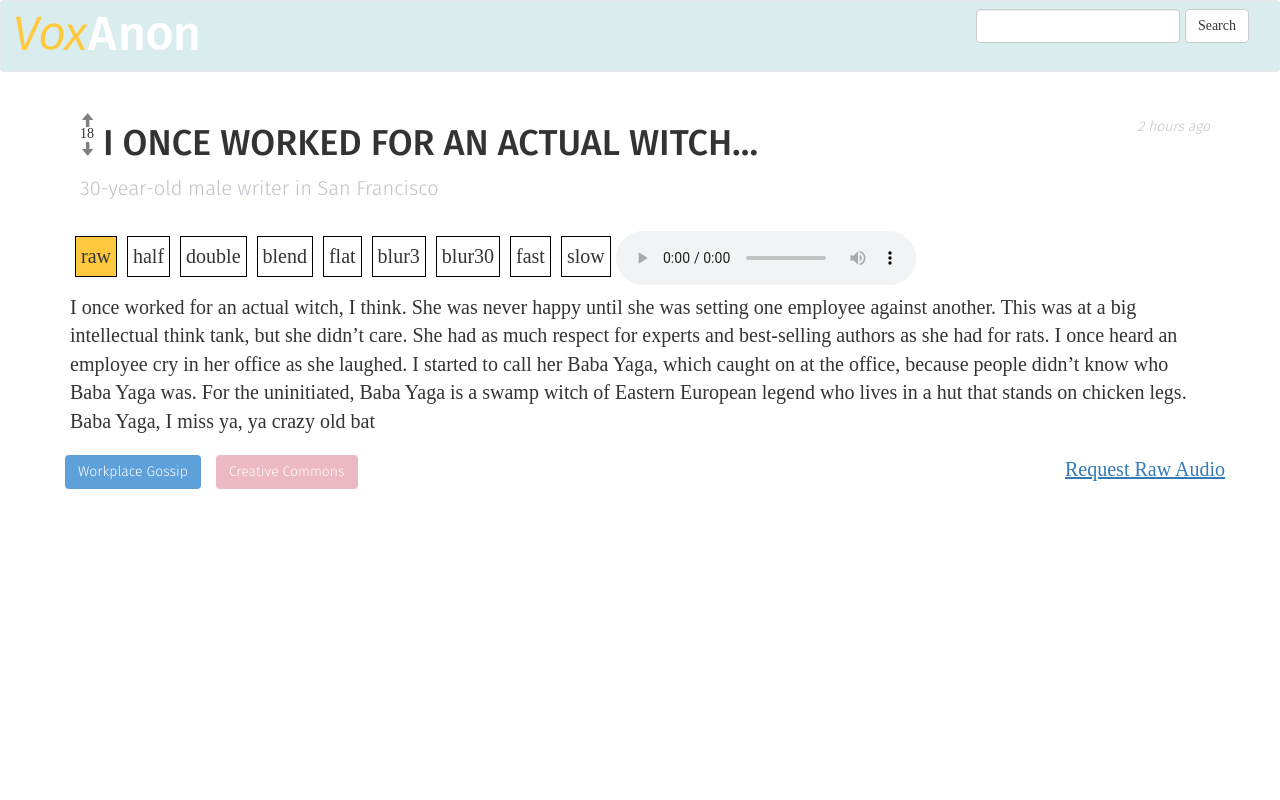
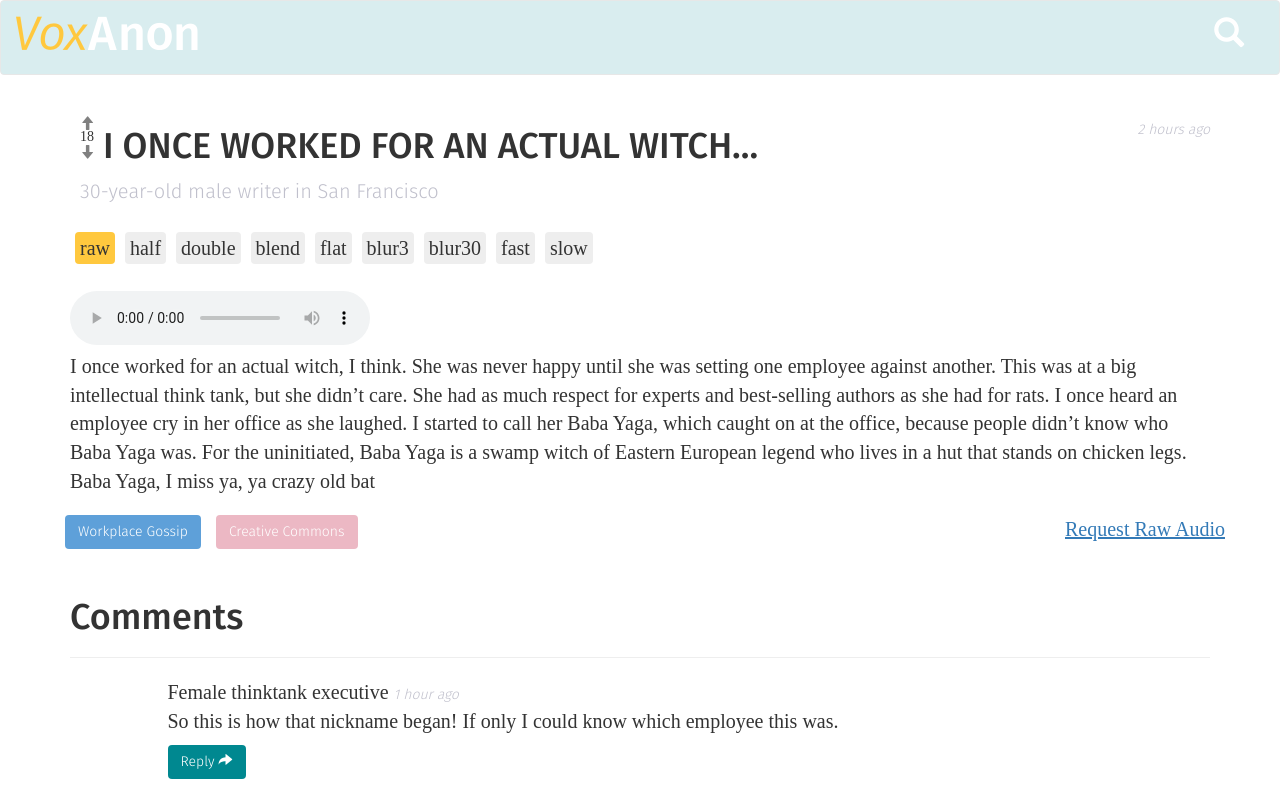
Before and after one commit to strob/voxanon, a plain HTML site: page workgossip-player.html in a window 1280 px wide. Drawn offline with nearby package versions, Linux system fonts and the light colour scheme; a web font is replaced by a local one.

Commit message:
demo version

```diff
--- a/css/style.scss
+++ b/css/style.scss
@@ -82,6 +82,22 @@
     font-style: italic;
 }
 
+.topics-col {
+    line-height: 2;
+}
+
+.glyphicon-search {
+    font-size: 30px !important;
+    padding-top: 15px !important;
+    color: white;
+}
+
+#tag1, #tag2, #tag3 {
+    color: white;
+    font-family: 'Fira Sans', sans-serif;
+    font-weight: 300;
+}
+
 #tag1, #tag2 {
     margin-top: 20px;
     margin-left: 10px;
@@ -89,16 +105,15 @@
 
 #tag1 {
     background-color: #5EA0D9;
-    color: white;
-    font-family: 'Fira Sans', sans-serif;
-    font-weight: 300;
 }
 
 #tag2 {
     background-color: #ECB8C4;
-    color: white;
-    font-family: 'Fira Sans', sans-serif;
-    font-weight: 300;
+
+}
+
+#tag3 {
+    background-color: #008890;
 }
 
 $like-active-color: #5EA0D9;
@@ -256,6 +271,13 @@ h1.title {
     }
 }
 
+.comment-content {
+    h3 {
+        margin-bottom: 0 !important;
+    }
+    margin-left: 40px;
+}
+
 .settings {
     margin-left: -10px;
 }
--- a/js/storywidget.js
+++ b/js/storywidget.js
@@ -33,7 +33,6 @@
         this.render_words();
     }
     $.StoryWidget.prototype.set_audio_source = function() {
-        this.$a.src = document.createElement("br");
         this.$a.src = this.sess_dir + opts[this.cur_opt_idx] + '.mp3';
         this.opts$.forEach(function($o,idx) {
             if(idx == this.cur_opt_idx) {
@@ -92,10 +91,16 @@
 
     }
     $.StoryWidget.prototype.render_audio = function() {
+
+               this.$el.appendChild(document.createElement("br"));
+
         this.$a = document.createElement("audio");
         this.set_audio_source();
         this.$a.controls = "controls";
         this.$el.appendChild(this.$a);
+
+       this.$el.appendChild(document.createElement("br"));
+
     }
     $.StoryWidget.prototype.render_opts = function() {
         this.$opts = document.createElement("div");
@@ -104,7 +109,7 @@
 
         this.opts$ = [];
         opts.forEach(function(name, idx) {
-            var $opt = document.createElement("div");
+            var $opt = document.createElement("span");
             $opt.textContent = name;
             $opt.className = "opt";
             $opt.onclick = function() {
--- a/workgossip-player.html
+++ b/workgossip-player.html
@@ -35,13 +35,17 @@
             <div class="collapse navbar-collapse" id="bs-example-navbar-collapse-1">
                 <ul class="nav navbar-nav">
                 </ul>
+<!--
                 <form class="navbar-form navbar-right">
                     <div class="form-group">
                         <input type="text" class="form-control">
                     </div>
                     <button type="submit" class="btn btn-default">Search</button>
                 </form>
+-->
+
                 <ul class="nav navbar-nav navbar-right">
+               <span class="glyphicon glyphicon-search"></span>
                     <!--                        <li><a href="#">About</a></li>-->
                     <li class="dropdown">
                         <!--                            <a href="#" class="dropdown-toggle" data-toggle="dropdown" role="button" aria-haspopup="true" aria-expanded="false">Dropdown <span class="caret"></span></a>-->
@@ -153,14 +157,32 @@
                             </div>
                         </form>
 
-
-
-
+                    </div>
 
 
                 </div>
             </div>
         </div>
+        <br>
+        <h1>Comments</h1>
+        <div class="comment-content">
+        </div>
+        <hr>
+        <div class="row">
+            <div class="col-sm-1"></div>
+                <div class="col-sm-11">
+                    <span class="highlight">Female thinktank executive</span>
+                    <span class="time">1 hour ago</span>
+                    <p>So this is how that nickname began! If only I could know which employee this was.</p>
+                </div>
+                <br>
+            </div>
+       <div class="row">
+            <div class="col-sm-1"></div>
+                <div class="col-sm-11">
+            <button class="btn" id="tag3">Reply <span class="glyphicon glyphicon-share-alt"></span></button>
+                </div>
+                <br>
             </div>
 
 
@@ -176,10 +198,17 @@
                 }
 
                 .opt {
-                float: left;
                     padding: 5px;
                     margin: 5px;
-                border: 1px solid black;
+                    background-color: #eee;
+                    transition: all .7s;
+                    border-radius: 4px;
+                }
+
+                .opt:hover {
+                    padding: 5px;
+                    margin: 5px;
+                    background-color: #FFC83E;
                 }
 
                 .opt.active {
```
Also changed, not shown: view.html (+7 -9 lines), css/style.css, 1 other file. Lines whose indentation alone changed are shown as unchanged.
